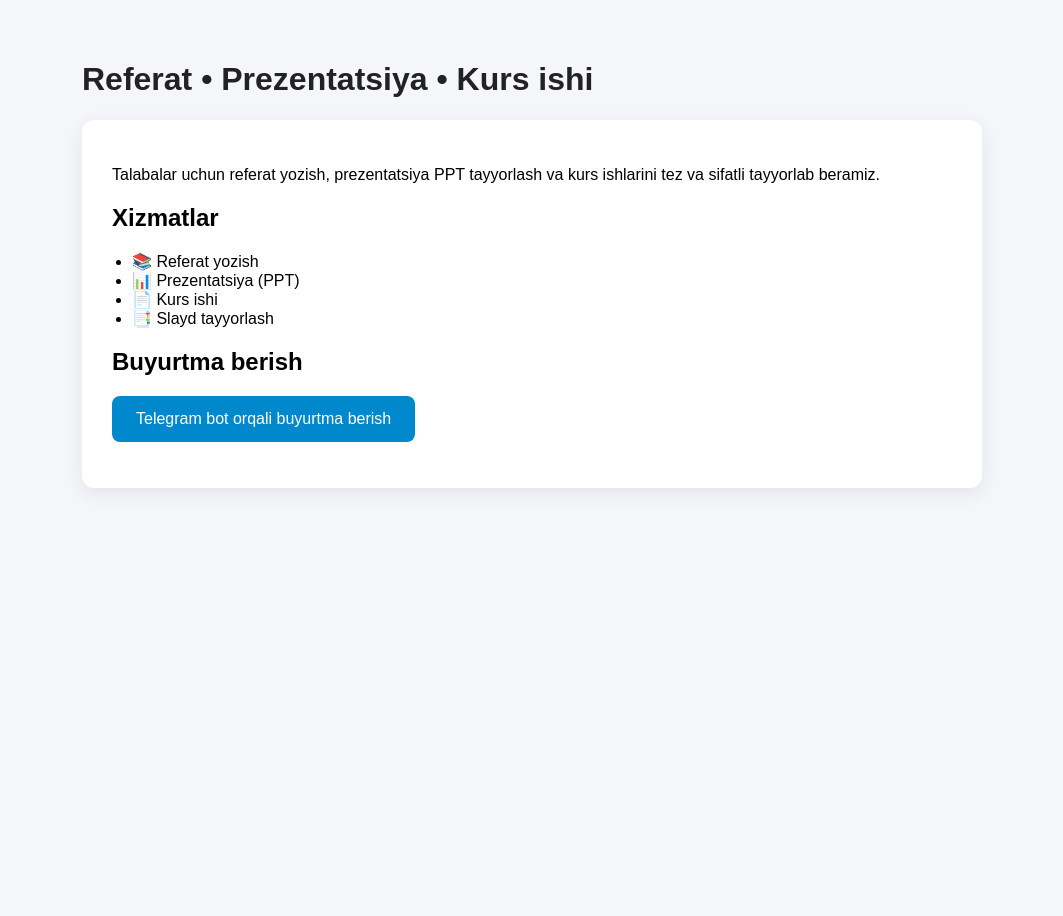
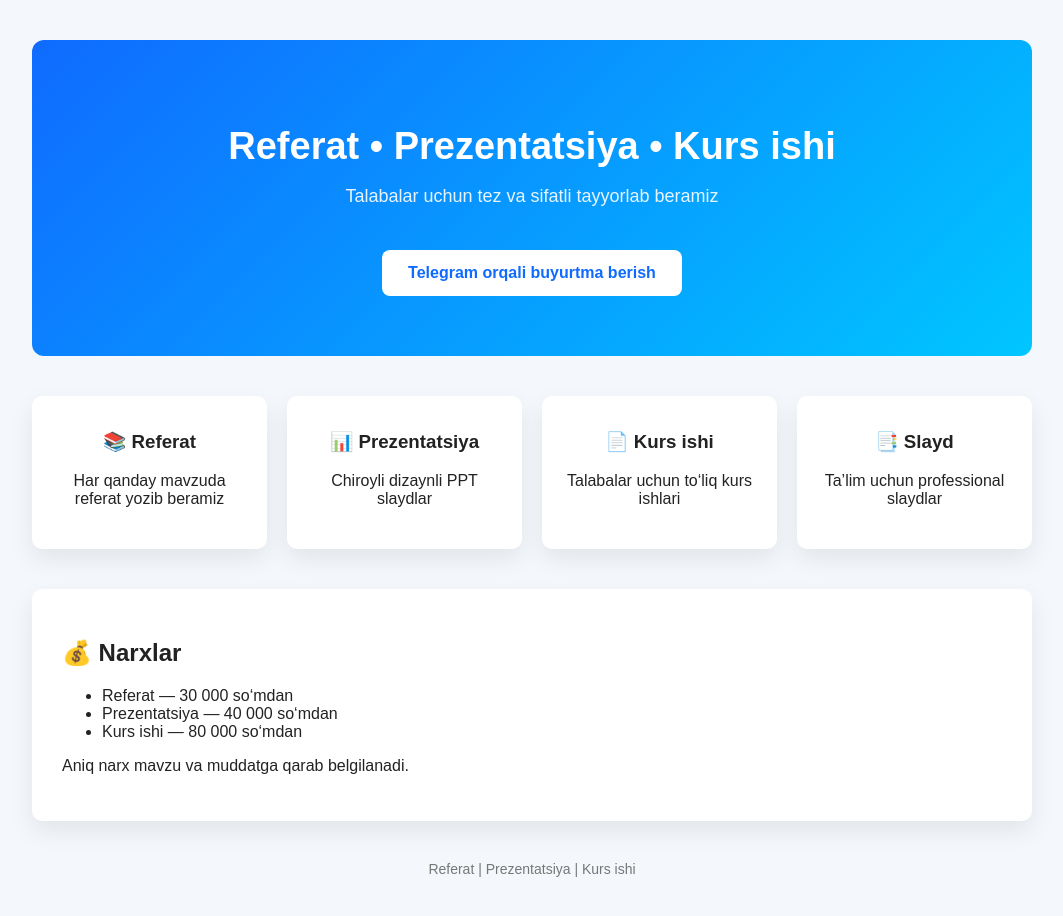
Before and after one commit to SharifovMansurjon/talaba_bot, a website: page landing/index.html in a window 1280 px wide. Shown: the whole page, without its empty margins (108-1171 px from the left). Before the commit the page ends 800 px from the top, so only its background shows below. Drawn offline with Linux system fonts and the light colour scheme.

Commit message:
beautiful landing

```diff
--- a/landing/index.html
+++ b/landing/index.html
@@ -2,58 +2,101 @@
 <html lang="uz">
 
 <head>
-
 <meta charset="UTF-8">
 <meta name="viewport" content="width=device-width, initial-scale=1.0">
 
-    <title>Referat yozdirish | Prezentatsiya PPT | Kurs ishi</title>
+<title>Referat yozdirish | PPT Prezentatsiya | Kurs ishi</title>
 
-    <meta name="description"
-        content="Referat yozdirish, prezentatsiya PPT tayyorlash, kurs ishi. Talabalar uchun tez va sifatli tayyorlab beramiz.">
+<meta name="description" content="Referat, prezentatsiya PPT, kurs ishi tayyorlash. Talabalar uchun tez va sifatli xizmat.">
 
 <style>
-        body {
-            font-family: Arial;
-            background: #f4f6f9;
-            margin: 0;
+
+body{
+margin:0;
+font-family:Arial;
+background:#f4f7fb;
+color:#222;
 }
 
-        .container {
-            max-width: 900px;
-            margin: auto;
-            padding: 40px 20px;
+.container{
+max-width:1000px;
+margin:auto;
+padding:40px 20px;
 }
 
-        h1 {
-            color: #222;
-            font-size: 32px;
+.hero{
+text-align:center;
+padding:60px 20px;
+background:linear-gradient(135deg,#0f6bff,#00c6ff);
+color:white;
+border-radius:12px;
 }
 
-        .card {
-            background: white;
-            padding: 30px;
-            border-radius: 12px;
-            box-shadow: 0 5px 20px rgba(0, 0, 0, 0.08);
-            margin-top: 20px;
+.hero h1{
+font-size:38px;
+margin-bottom:10px;
 }
 
-        ul {
-            padding-left: 20px;
+.hero p{
+font-size:18px;
+opacity:0.9;
 }
 
-        button {
-            background: #0088cc;
-            color: white;
-            border: none;
-            padding: 14px 24px;
-            border-radius: 8px;
-            font-size: 16px;
-            cursor: pointer;
+.btn{
+display:inline-block;
+margin-top:25px;
+background:white;
+color:#0f6bff;
+padding:14px 26px;
+border-radius:8px;
+font-weight:bold;
+text-decoration:none;
+transition:0.3s;
 }
 
-        button:hover {
-            background: #0074ad;
+.btn:hover{
+transform:scale(1.05);
 }
+
+.services{
+margin-top:40px;
+display:grid;
+grid-template-columns:repeat(auto-fit,minmax(220px,1fr));
+gap:20px;
+}
+
+.card{
+background:white;
+padding:25px;
+border-radius:10px;
+box-shadow:0 10px 25px rgba(0,0,0,0.08);
+text-align:center;
+transition:0.3s;
+}
+
+.card:hover{
+transform:translateY(-5px);
+}
+
+.card h3{
+margin-top:10px;
+}
+
+.price{
+margin-top:40px;
+background:white;
+padding:30px;
+border-radius:10px;
+box-shadow:0 10px 25px rgba(0,0,0,0.08);
+}
+
+footer{
+text-align:center;
+margin-top:40px;
+color:#777;
+font-size:14px;
+}
+
 </style>
 
 </head>
@@ -62,42 +105,65 @@
 
 <div class="container">
 
+<div class="hero">
+
 <h1>Referat • Prezentatsiya • Kurs ishi</h1>
 
-        <div class="card">
+<p>Talabalar uchun tez va sifatli tayyorlab beramiz</p>
 
-            <p>
-                Talabalar uchun referat yozish, prezentatsiya PPT tayyorlash va kurs ishlarini tez va sifatli tayyorlab
-                beramiz.
-            </p>
-
-            <h2>Xizmatlar</h2>
-
-            <ul>
-
-                <li>📚 Referat yozish</li>
-                <li>📊 Prezentatsiya (PPT)</li>
-                <li>📄 Kurs ishi</li>
-                <li>📑 Slayd tayyorlash</li>
-
-            </ul>
-
-            <h2>Buyurtma berish</h2>
-
-            <p>
-
-                <a href="https://t.me/talaba_referat_bot">
-
-                    <button>Telegram bot orqali buyurtma berish</button>
-
+<a class="btn" href="https://t.me/talaba_referat_bot">
+Telegram orqali buyurtma berish
 </a>
 
-            </p>
+</div>
 
+
+<div class="services">
+
+<div class="card">
+<h3>📚 Referat</h3>
+<p>Har qanday mavzuda referat yozib beramiz</p>
+</div>
+
+<div class="card">
+<h3>📊 Prezentatsiya</h3>
+<p>Chiroyli dizaynli PPT slaydlar</p>
+</div>
+
+<div class="card">
+<h3>📄 Kurs ishi</h3>
+<p>Talabalar uchun to‘liq kurs ishlari</p>
+</div>
+
+<div class="card">
+<h3>📑 Slayd</h3>
+<p>Ta’lim uchun professional slaydlar</p>
 </div>
 
 </div>
 
+
+<div class="price">
+
+<h2>💰 Narxlar</h2>
+
+<ul>
+<li>Referat — 30 000 so‘mdan</li>
+<li>Prezentatsiya — 40 000 so‘mdan</li>
+<li>Kurs ishi — 80 000 so‘mdan</li>
+</ul>
+
+<p>Aniq narx mavzu va muddatga qarab belgilanadi.</p>
+
+</div>
+
+<footer>
+
+Referat | Prezentatsiya | Kurs ishi
+
+</footer>
+
+</div>
+
 </body>
-
 </html>
```
Lines whose indentation alone changed are shown as unchanged.
